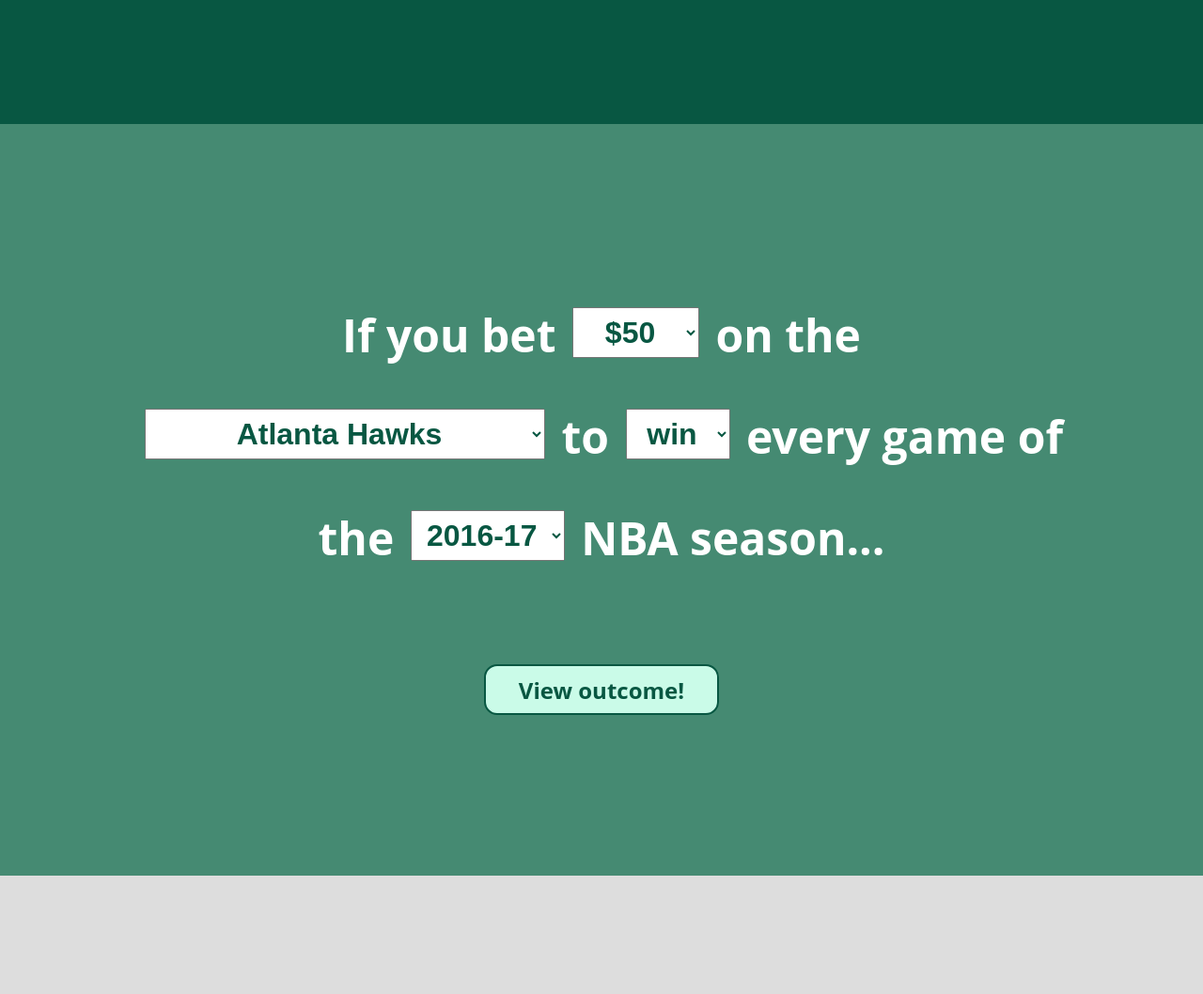
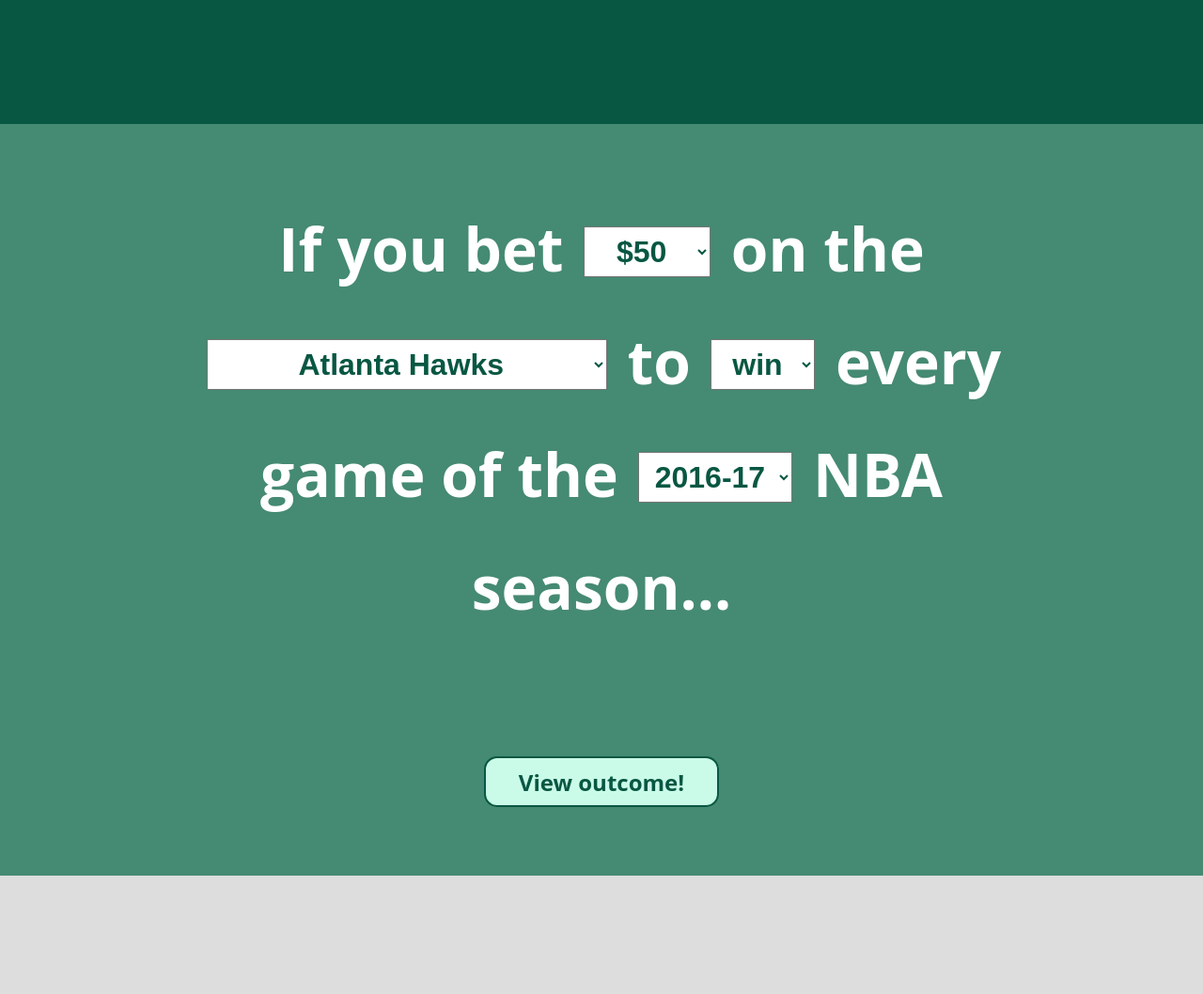
Before and after one commit to nikhilNathwani/Moneyline, a Flask app: page / in a window 1280 px wide. Shown: the part 668-1726 px from the top of the page at 94% size. Run offline with Flask 2, Linux system fonts and the light colour scheme.

Commit message:
Cleaned up the Flexbox layout of the filters page, and increased the font size of the filter paragraph

```diff
--- a/static/css/filter-page.css
+++ b/static/css/filter-page.css
@@ -1,36 +1,47 @@
+
+/* ~~~~~~~~~~ PAGE ALL-UP ~~~~~~~~~~ */
+
 div#filter-page {
     background-color: #458A72;
     display: flex;
+    flex-flow: column nowrap;
+    justify-content: center;
     align-items: center;
+    row-gap: 120px;
+}
+
+
+
+/* ~~~~~~~~~~ FILTER AREA ~~~~~~~~~~ */
+
+div#filter-page > div#filter-area {
+    max-width: 1000px;
+    min-width: 700px;
+    text-align: center;
+    color: white;
+    font-size: 64px;
+    font-weight: bold;
+    line-height: 120px;
+}
+
+div#filter-page > div#filter-area > div#filter-paragraph > select {
+    height: 54px;
+    margin: 0 5px;
+    padding: 0 12px;
+    position: relative;
+    bottom: 10px;
+    font-size: 32px;
+    font-weight: bold;
+    color: #085742;
     text-align: center;
 }
 
-div#filter-page > div#input-area {
-    width: 1000px;
+
+
+/* ~~~~~~~~~~ BUTTON AREA ~~~~~~~~~~ */
+
+div#filter-page > div#submit-area > button {
     margin: auto;
-    font-size: 48px;
-    font-weight: bold;
-    color: white;
-}
-
-div#filter-page > div#input-area > div#filter-paragraph {
-    line-height: 108px;
-    margin-bottom: 80px;
-}
-
-div#filter-page > div#input-area > div#filter-paragraph > select {
-    font-size: 32px;
-    font-weight: bold;
-    height: 54px;
-    position: relative;
-    bottom: 10px;
-    color: #085742;
-    text-align: center;
-    margin: 0 5px;
-    padding: 0 12px;
-}
-
-div#filter-page > div#input-area > div#submit > button {
     height: 54px;
     width: 250px;
     font-family: 'Open Sans', sans-serif;
@@ -42,7 +53,7 @@
     border-radius: 14px;
 }
 
-div#filter-page > div#input-area > div#submit > button:hover {
+div#filter-page > div#submit-area > button:hover {
     background-color: #085742;
     cursor: pointer;
     color: white;
@@ -50,6 +61,6 @@
     border-width: 3px;
 }
 
-div#filter-page > div#input-area > div#submit > button:active {
+div#filter-page > div#submit-area > button:active {
     background-color: #0a6d53;
 }
--- a/templates/index.html
+++ b/templates/index.html
@@ -15,7 +15,7 @@
             </div>
         </div>
         <div id="filter-page" class="page-container">
-            <div id="input-area">
+            <div id="filter-area">
                 <div id="filter-paragraph">
                     <span>If you bet </span>
                     <select id="bet-input" class="dropdown">
@@ -35,12 +35,10 @@
                     </select>
                     <span> NBA season...</span>
                 </div>
-
-                <!-- Submit button -->
-                <div id="submit">
-                    <button id="submit-button">View outcome!</button>
-                </div>
-
+            </div>
+            <!-- Submit button -->
+            <div id="submit-area">
+                <button id="submit-button">View outcome!</button>
             </div>
         </div>
 
```
